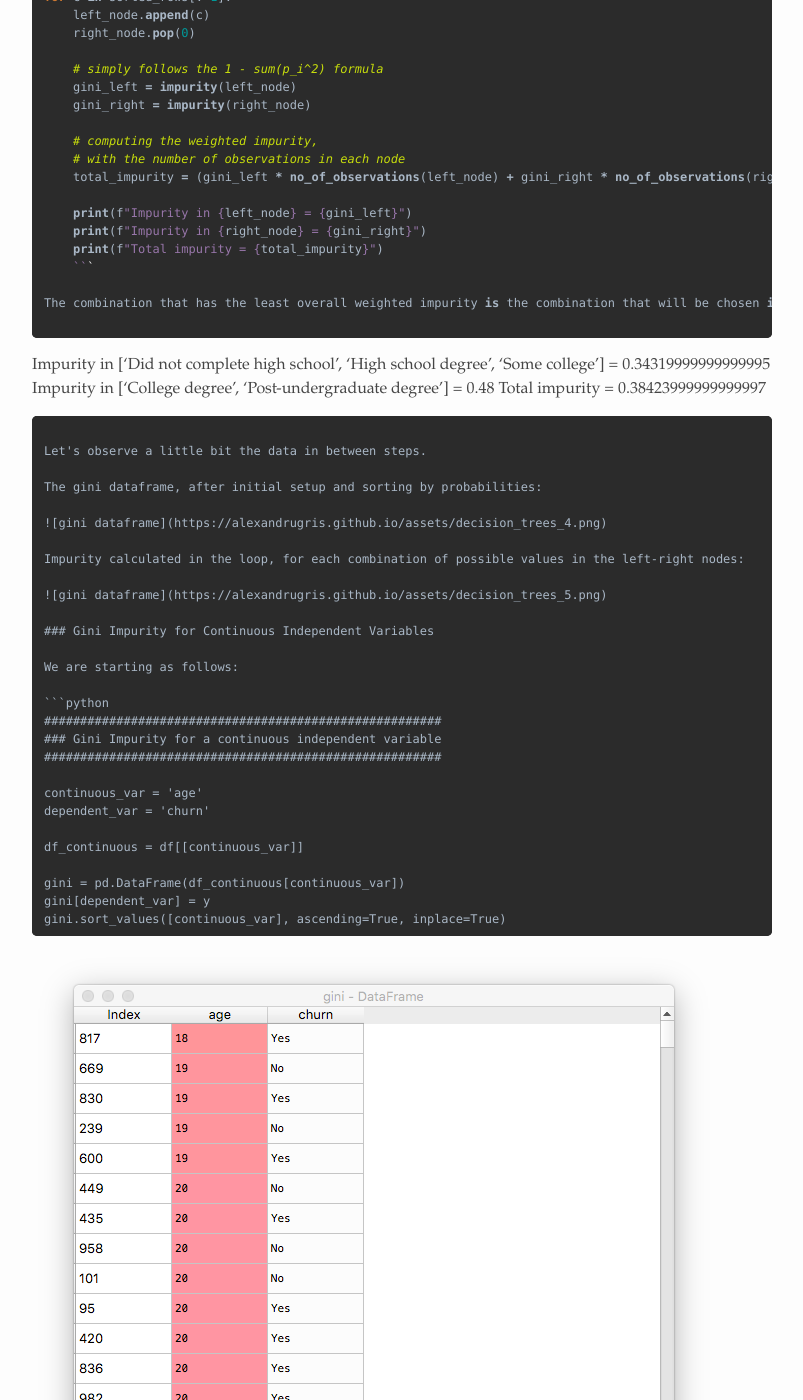
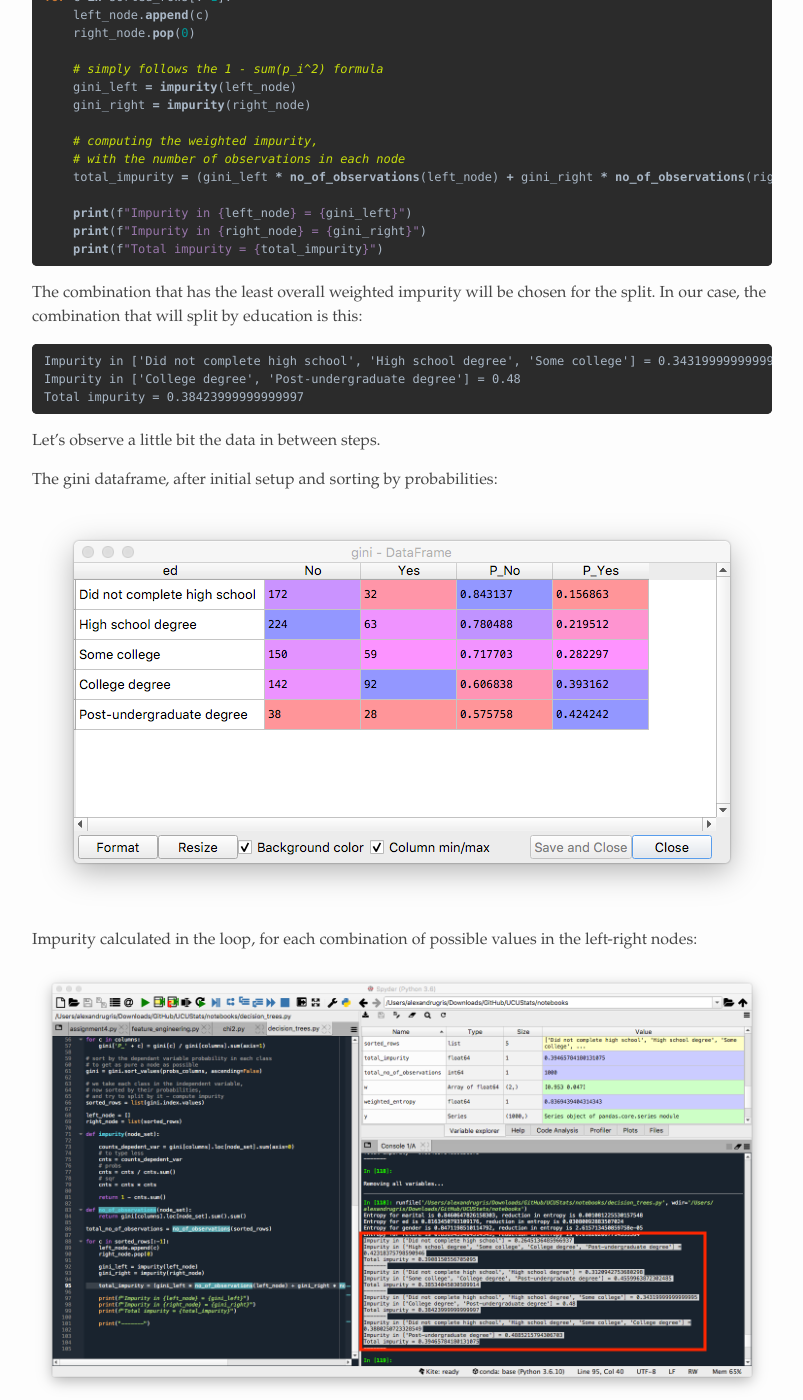
Before and after one commit to alexandrugris/my-jekyll-tech-blog, a Jekyll site: the page built from MyBlog/_posts/2019-12-01-decision-trees.markdown, in a window 1280 px wide and 1400 px high, scrolled down 6815 px. Shown: the whole window, without its empty margins (238-1041 px from the left). Built offline with Jekyll 4.4.1, drawn with Linux system fonts in a browser that asks for light colours; some of the changed lines change nothing that is shown; some of the changed text lies outside the part shown.

Commit message:
small change

````diff
--- a/MyBlog/_posts/2019-12-01-decision-trees.markdown
+++ b/MyBlog/_posts/2019-12-01-decision-trees.markdown
@@ -218,9 +218,9 @@ for c in sorted_rows[:-1]:
     print(f"Impurity in {left_node} = {gini_left}")
     print(f"Impurity in {right_node} = {gini_right}")
     print(f"Total impurity = {total_impurity}")
-    ```
+```
 
-The combination that has the least overall weighted impurity is the combination that will be chosen in the left node and right node. In our case, the combination that will split by education is this:
+The combination that has the least overall weighted impurity will be chosen for the split. In our case, the combination that will split by education is this:
 
 ```
 Impurity in ['Did not complete high school', 'High school degree', 'Some college'] = 0.34319999999999995
````
